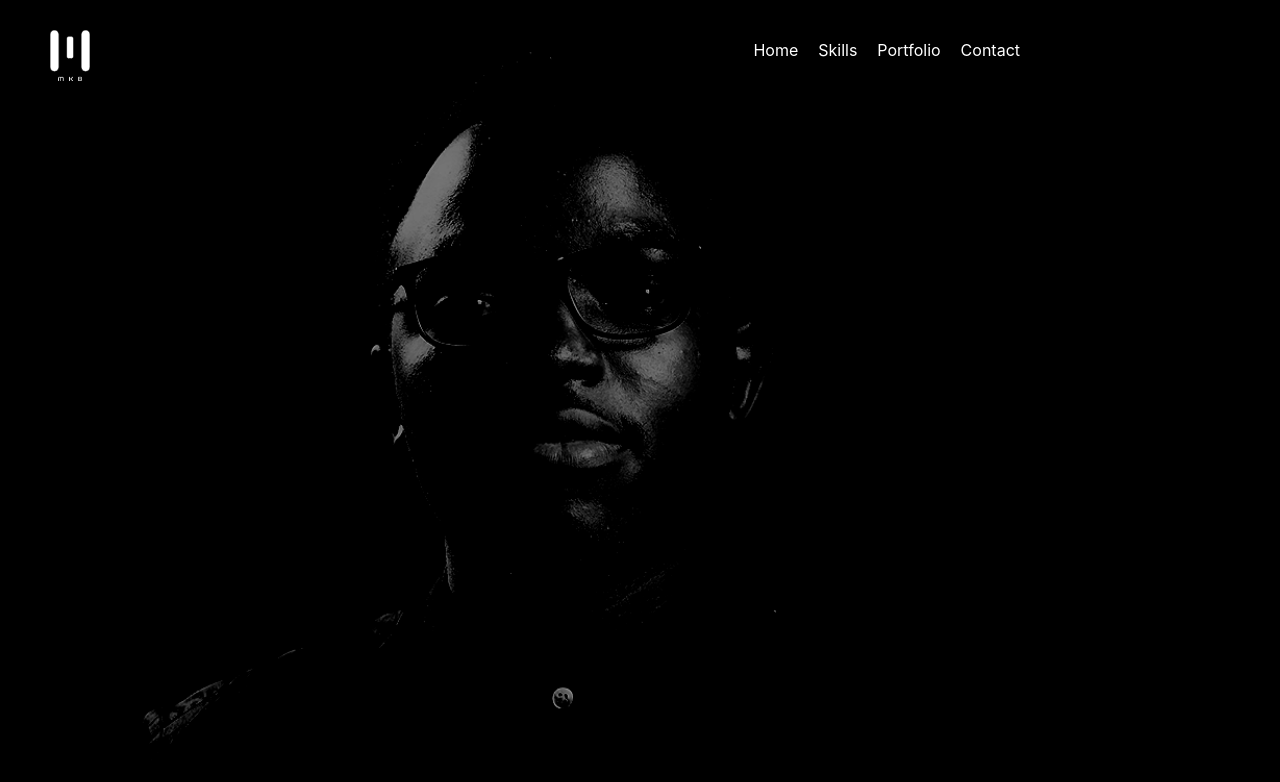
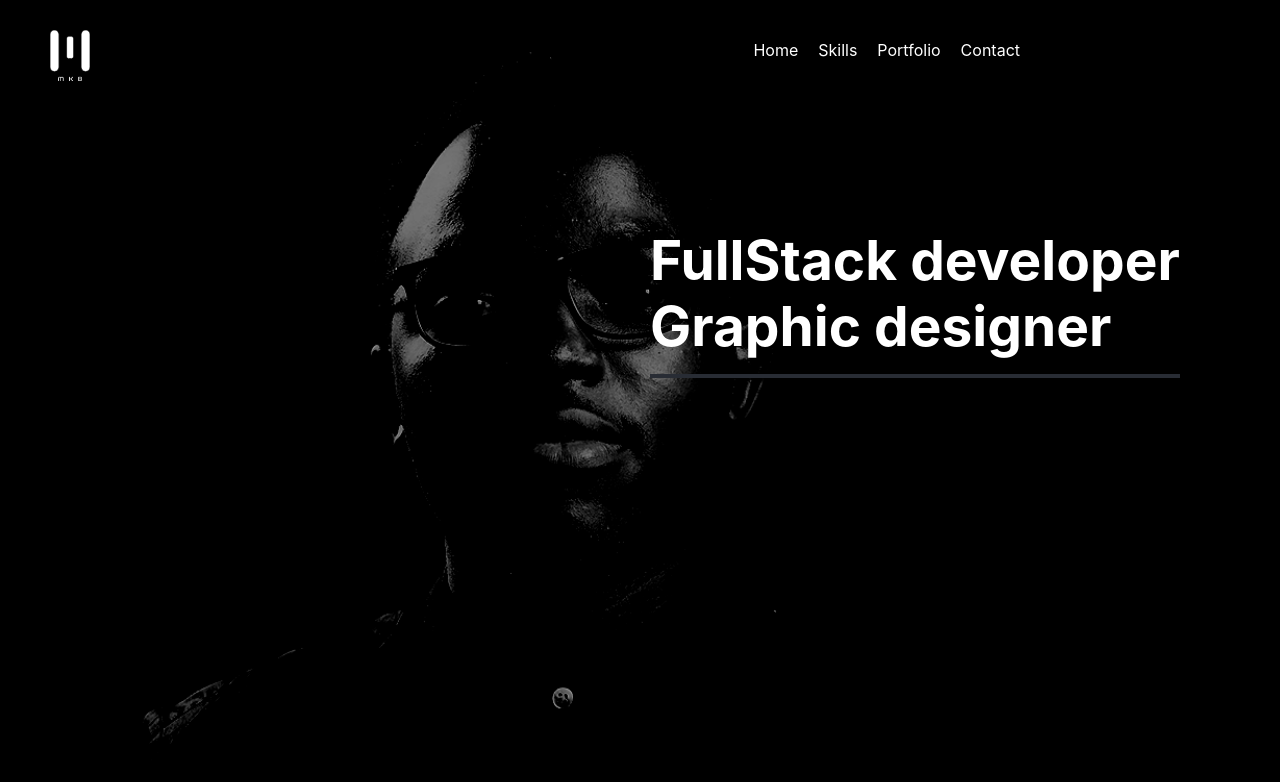
Before and after one commit to EmmaMKB/react-portfolio, a React (Create React App) app: page / in a window 1280 px wide. Shown: the top 782 px of the page. Built offline with nearby package versions, Linux system fonts and the light colour scheme.

Commit message:
✨ Add BannerSection in Home component

```diff
--- a/src/pages/home/Home.js
+++ b/src/pages/home/Home.js
@@ -1,11 +1,13 @@
 import React from "react";
 import NavBar from "../../components/NavBar/NavBar";
+import BannerSection from "../../layout/banner-section/banner-section";
 
 const Home = () => {
 
     return(
         <div className="page">
             <NavBar />
+            <BannerSection />
         </div>
     )
 }
```
